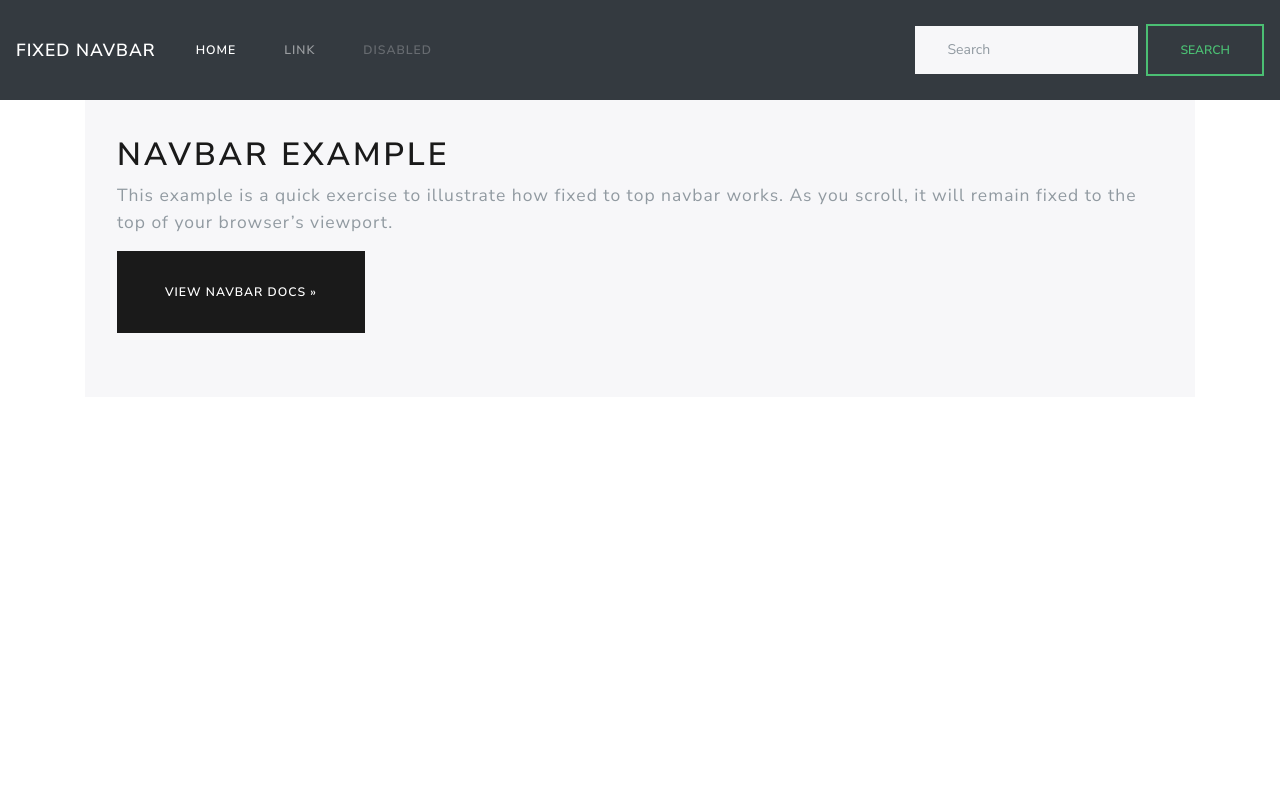
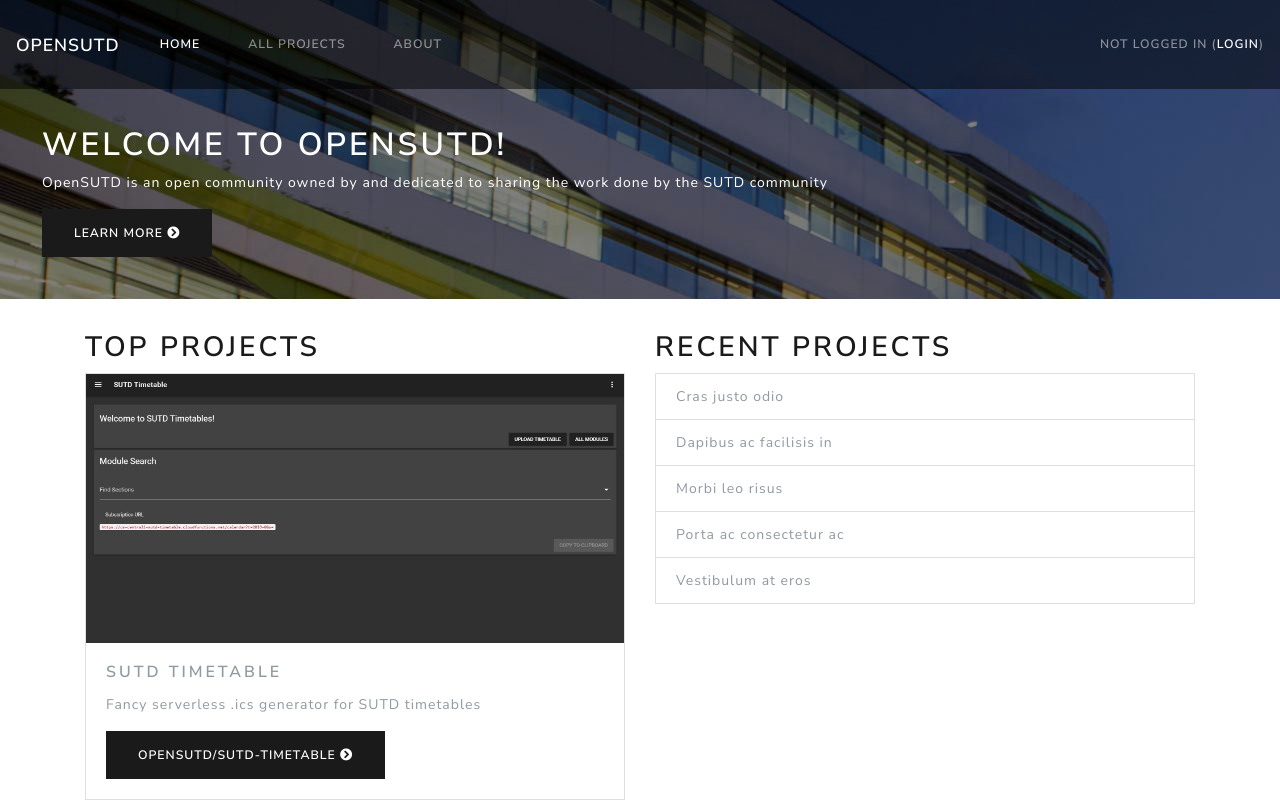
Before and after one commit to OpenSUTD/OpenSUTD-static-design, a plain HTML site: page index.html in a window 1280 px wide. Shown: the top 804 px of the page. Drawn offline with Linux system fonts and the light colour scheme.

Commit message:
Added placeholder content and styling

```diff
--- a/css/app.css
+++ b/css/app.css
@@ -2,12 +2,31 @@
     font-size: 1.125rem;
     text-anchor: middle;
   }
-  @media (min-width: 768px) {
+
+@media (min-width: 768px) {
     .bd-placeholder-img-lg {
       font-size: 3.5rem;
     }
-  }
-  body {
+}
+
+body {
     min-height: 75rem;
-    padding-top: 4.5rem;
-  }
+}
+
+.bg-none {
+  background: rgba(0, 0, 0, 0.5)
+}
+
+.full-width-header {
+  margin-top: 0em;
+  padding-top: 9em;
+  padding-left: 3em;
+  padding-right: 3em;
+  padding-bottom: 3em;
+  background: linear-gradient( rgba(0, 0, 0, 0.5), rgba(0, 0, 0, 0.5) ), url("../images/sutd-landscape-header.jpg");
+  color: white;
+}
+
+.full-width-header h1 {
+  color: white;
+}
--- a/index.html
+++ b/index.html
@@ -9,11 +9,13 @@
   <link href="css/bootstrap.min.css" rel="stylesheet">
   <!-- Custom styles for this template -->
   <link href="css/app.css" rel="stylesheet">
+  <link rel="stylesheet" href="https://use.fontawesome.com/releases/v5.7.1/css/all.css" integrity="sha384-fnmOCqbTlWIlj8LyTjo7mOUStjsKC4pOpQbqyi7RrhN7udi9RwhKkMHpvLbHG9Sr"
+    crossorigin="anonymous">
 </head>
 
 <body>
-  <nav class="navbar navbar-expand-md navbar-dark fixed-top bg-dark">
-    <a class="navbar-brand" href="#">Fixed navbar</a>
+  <nav class="navbar navbar-expand-md navbar-dark fixed-top bg-none">
+    <a class="navbar-brand" href="#">OPENSUTD</a>
     <button class="navbar-toggler" type="button" data-toggle="collapse" data-target="#navbarCollapse" aria-controls="navbarCollapse"
       aria-expanded="false" aria-label="Toggle navigation">
       <span class="navbar-toggler-icon"></span>
@@ -21,32 +23,64 @@
     <div class="collapse navbar-collapse" id="navbarCollapse">
       <ul class="navbar-nav mr-auto">
         <li class="nav-item active">
-          <a class="nav-link" href="#">Home <span class="sr-only">(current)</span></a>
+          <a class="nav-link" href="#">Home</a>
         </li>
         <li class="nav-item">
-          <a class="nav-link" href="#">Link</a>
+          <a class="nav-link" href="#">All Projects</a>
         </li>
         <li class="nav-item">
-          <a class="nav-link disabled" href="#">Disabled</a>
+          <a class="nav-link" href="#">About</a>
         </li>
       </ul>
-      <form class="form-inline mt-2 mt-md-0">
-        <input class="form-control mr-sm-2" type="text" placeholder="Search" aria-label="Search">
-        <button class="btn btn-outline-success my-2 my-sm-0" type="submit">Search</button>
-      </form>
+      <span class="navbar-text">
+        Not Logged In (<a href="#">Login</a>)
+      </span>
     </div>
   </nav>
 
+  <div class="jumbotron jumbotron-fluid full-width-header">
+    <h1>Welcome to OpenSUTD!</h1>
+    <p>OpenSUTD is an open community owned by and dedicated to sharing the work done by the SUTD community</p>
+    <a class="btn btn-primary" href="#" role="button">Learn More <i class="fas fa-chevron-circle-right"></i></a>
+  </div>
   <main role="main" class="container">
-    <div class="jumbotron">
-      <h1>Navbar example</h1>
-      <p class="lead">This example is a quick exercise to illustrate how fixed to top navbar works. As you scroll, it
-        will remain fixed to the top of your browser’s viewport.</p>
-      <a class="btn btn-lg btn-primary" href="/docs/4.2/components/navbar/" role="button">View navbar docs &raquo;</a>
+    <div class="row">
+      <div class="col-sm">
+        <h2>Top Projects</h2>
+        <div class="card" style="width: 100%">
+          <img src="images/sutd-timetable.JPG" class="card-img-top">
+          <div class="card-body">
+            <h5 class="card-title">SUTD Timetable</h5>
+            <p class="card-text">Fancy serverless .ics generator for SUTD timetables</p>
+            <a href="#" class="btn btn-primary">OpenSUTD/sutd-timetable <i class="fas fa-chevron-circle-right"></i></a>
+          </div>
+        </div>
+        <br>
+        <div class="card" style="width: 100%">
+          <img src="images/sutd-timetable.JPG" class="card-img-top">
+          <div class="card-body">
+            <h5 class="card-title">SUTD Timetable</h5>
+            <p class="card-text">Fancy serverless .ics generator for SUTD timetables</p>
+            <a href="#" class="btn btn-primary">OpenSUTD/sutd-timetable <i class="fas fa-chevron-circle-right"></i></a>
+          </div>
+        </div>
+      </div>
+      <div class="col-sm">
+        <h2>Recent Projects</h2>
+        <ul class="list-group" style="width: 100%">
+          <li class="list-group-item">Cras justo odio</li>
+          <li class="list-group-item">Dapibus ac facilisis in</li>
+          <li class="list-group-item">Morbi leo risus</li>
+          <li class="list-group-item">Porta ac consectetur ac</li>
+          <li class="list-group-item">Vestibulum at eros</li>
+        </ul>
+      </div>
     </div>
   </main>
   <script src="js/jquery-slim.min.js"></script>
-  <script>window.jQuery || document.write('<script src="js/jquery-slim.min.js"><\/script>')</script>
+  <script>
+    window.jQuery || document.write('<script src="js/jquery-slim.min.js"><\/script>')
+  </script>
   <script src="js/bootstrap.bundle.min.js"></script>
 </body>
 
```
Also changed, not shown: images/sutd-landscape-header.jpg (added), images/sutd-timetable.JPG (added).
